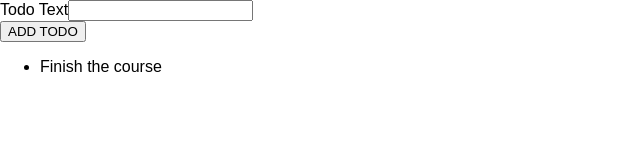
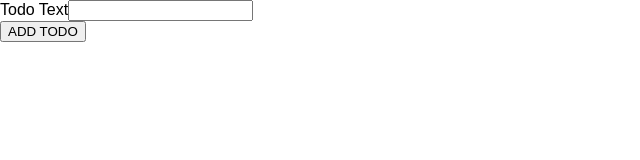
Before and after one commit to LuisCusihuaman/-drag-drop-typescript, a React (Create React App) app in the folder react-project/: page / in a window 1280 px wide. Shown: the top 160 px of the page, without its empty margins (0-640 px from the left). Built offline with nearby package versions, Linux system fonts and the light colour scheme.

Commit message:
feat(Todo): working with State and Types

```diff
--- a/react-project/src/App.tsx
+++ b/react-project/src/App.tsx
@@ -1,11 +1,12 @@
-import React from 'react';
+import React, { useState } from 'react';
 import NewTodo from './component/NewTodo';
+import { Todo } from './component/todo.model';
 import TodoList from './component/TodoList';
 
 export const App: React.FC = () => {
-  const todos = [{ id: 't1', text: 'Finish the course' }];
+  const [todos, setTodos] = useState<Todo[]>([]);
   const todoAddHandler = (text: string) => {
-    console.log(text);
+    setTodos((prevTodos) => [...prevTodos, { id: Math.random().toString(), text }]);
   };
   return (
     <div className="App">
--- /dev/null
+++ b/react-project/src/component/todo.model.tsx
@@ -0,0 +1,4 @@
+export interface Todo {
+  id: string;
+  text: string;
+}
```
